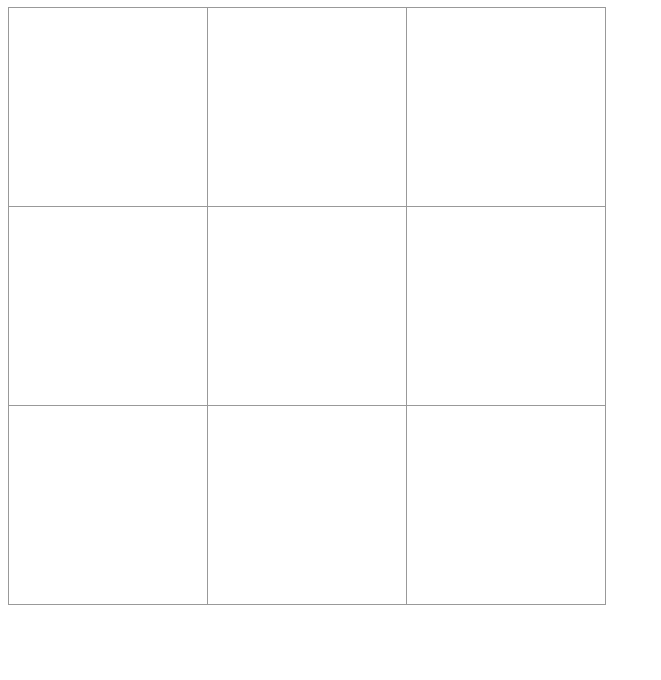
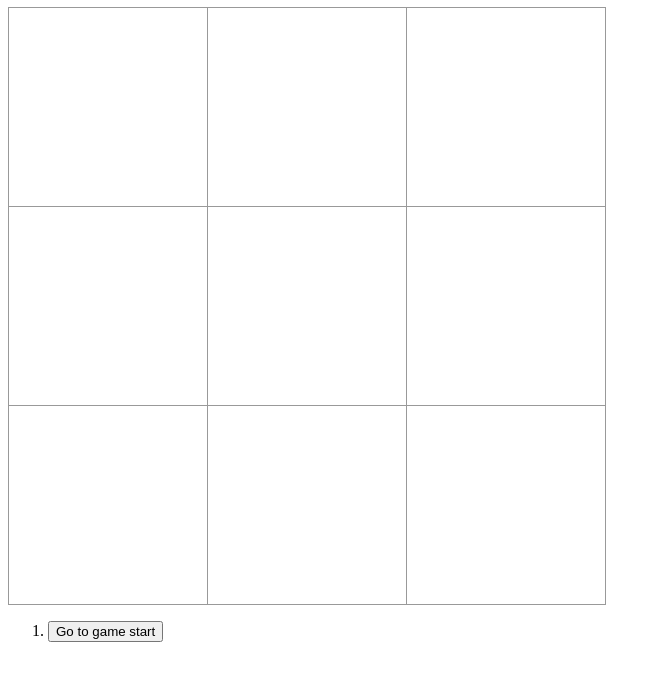
Before and after one commit to umayat/Tic-Tac-Toe, a React (Create React App) app: page / in a window 1280 px wide. Shown: the top 680 px of the page, without its empty margins (0-661 px from the left). Built offline with nearby package versions, Linux system fonts and the light colour scheme.

Commit message:
PASSED: <InfoBox /> renders game history

```diff
--- a/src/Components/Game.jsx
+++ b/src/Components/Game.jsx
@@ -4,6 +4,7 @@
 
 import React from 'react';
 import Board from './Board';
+import InfoBox from './InfoBox';
 
 class Game extends React.Component {
 	constructor(props) {
@@ -68,10 +69,21 @@ class Game extends React.Component {
     	const current = history[this.state.stepNumber];
 
 		return (
-			<Board
-				squares={current.squares}
-				onClick={ (i) => this.handleClick(i) }
-			/>
+			<div className="game">
+
+				<div className="game-board">
+	         	<Board
+	            	squares={current.squares}
+	            	onClick={ (i) => this.handleClick(i) }
+	          	/>
+	        </div>
+
+	        <div className="game-info">
+	        		<InfoBox
+		            history={history}
+          		/>
+          	</div>
+	      </div>
 		)
 	}
 }
--- a/src/Components/InfoBox.jsx
+++ b/src/Components/InfoBox.jsx
@@ -4,4 +4,19 @@
 
 import React from 'react';
 
-export default () => {};
+const InfoBox = (props) => {
+	const moves = props.history.map( (step, moveIndex) => {
+      const desc = moveIndex ? 'Go to move #' + moveIndex : 'Go to game start';
+      return (
+        	<li key={moveIndex}>
+         	<button className="timeTravel"><span>{desc}</span></button>
+        	</li>
+      )
+   })
+
+   return (
+   	<ol>{moves}</ol>
+   )
+}
+
+export default InfoBox;
```
